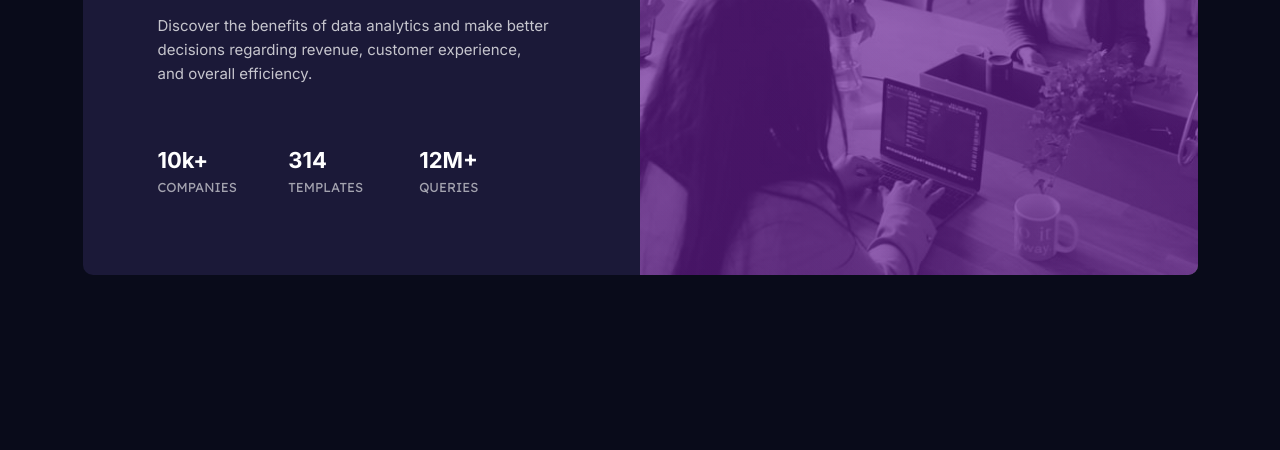
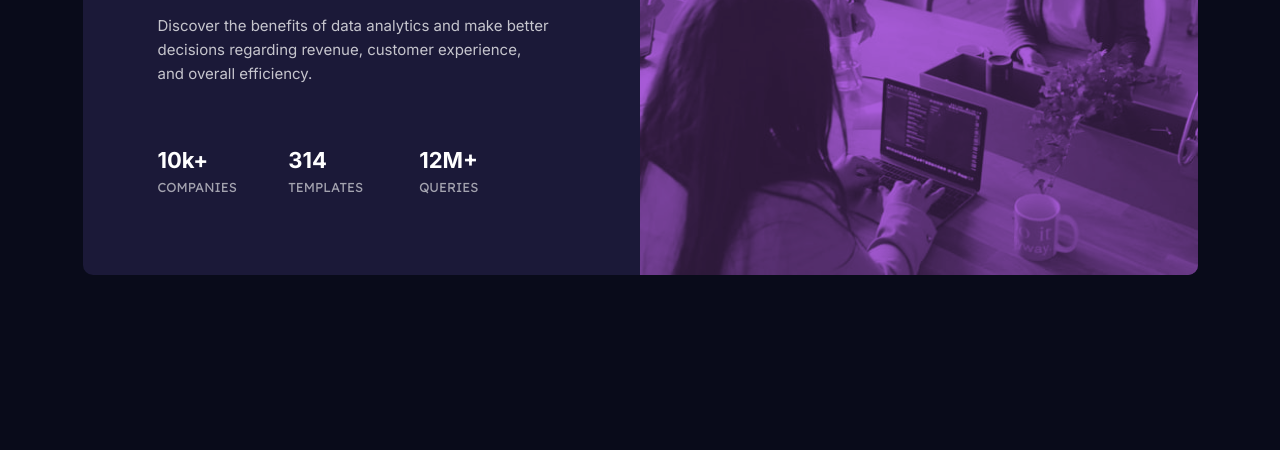
Before and after one commit to PraneetDixit/Stats-preview-card, a plain HTML site: page index.html in a window 1280 px wide. Shown: the part 350-800 px from the top of the page. Drawn offline with Linux system fonts and the light colour scheme.

Commit message:
Remove overlay

```diff
--- a/style.css
+++ b/style.css
@@ -63,23 +63,12 @@ section#text{
 	height: 100%;
 	width: 100%;
 	display: block;
-	filter: brightness(90%);
+	mix-blend-mode: multiply;
+	opacity: 0.75;
 }
 
 section#image{
-	position: relative;
-}
-
-section#image:after{
-	position: absolute;
-	top: 0px;
-	left: 0px;
-	content: "";
-	height: 100%;
-	width: 100%;
-	background-image: linear-gradient(hsla(277, 45%, 53%, 0.5), hsla(277, 45%, 53%, 0.5)),
-		linear-gradient(rgba(0, 0, 0, 0.3), rgba(0, 0, 0, 0.3));
-	filter: contrast(150%);
+	background-color: hsl(277, 64%, 61%);
 }
 
 h1{
```
